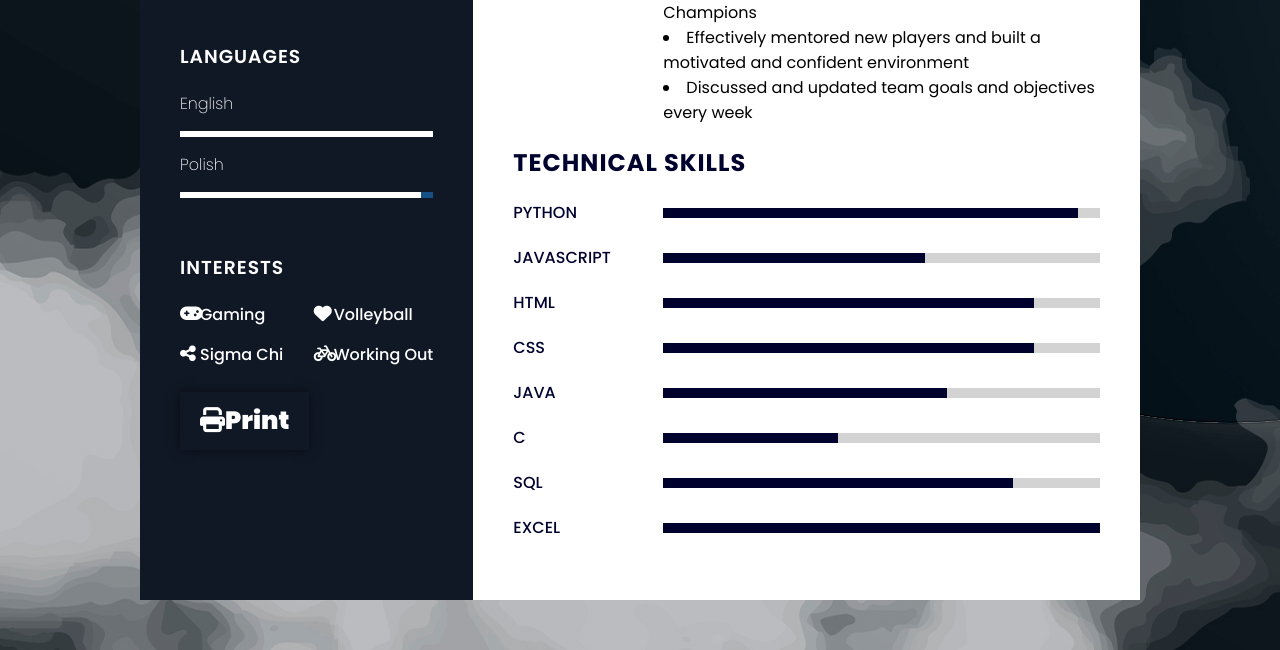
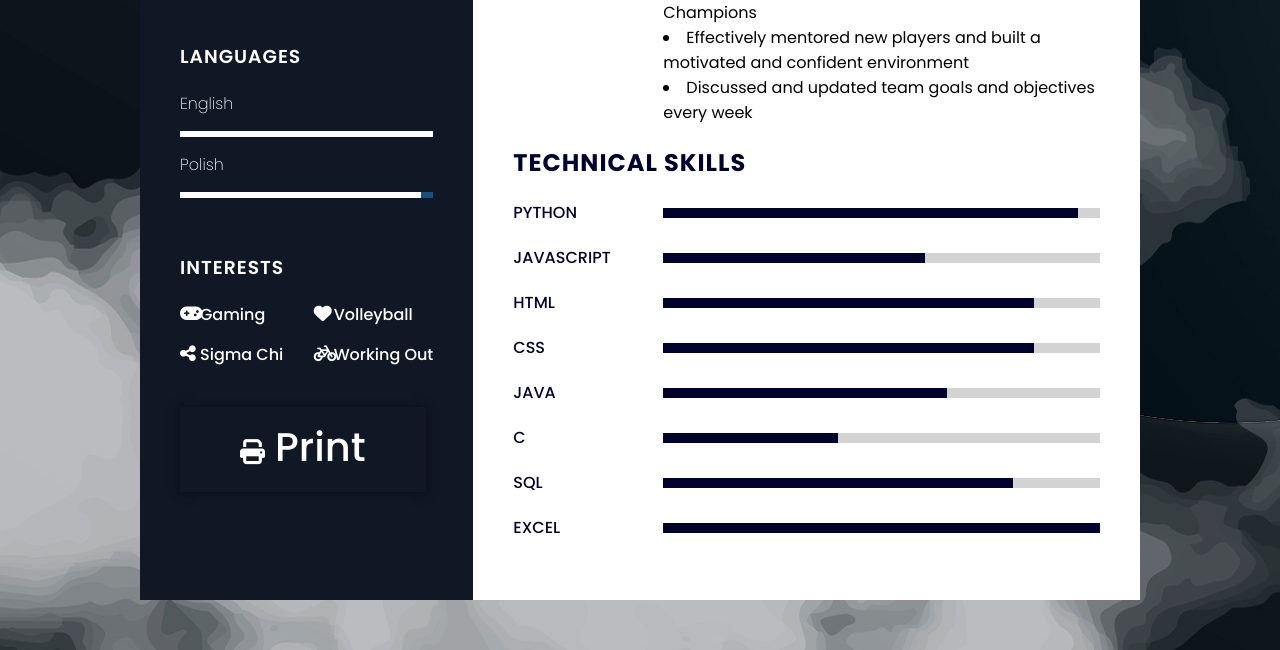
Before and after one commit to jbacl/ResumeWebsite, a plain HTML site: page index.html in a window 1280 px wide. Shown: the part 1038-1688 px from the top of the page. Drawn offline with Linux system fonts and the light colour scheme.

Commit message:
Update style.css

```diff
--- a/css/style.css
+++ b/css/style.css
@@ -329,23 +329,32 @@ button:hover
     box-shadow: 0 0 0px;
 }
 
-.printButton button
+.printButton button.print
 {
+
     position: relative;
-    text-align: right;
-    margin-top: 25px;
+    margin-top: 40px;
     font-size: 25px;
-    padding: 10px 20px;
+    padding: 20px 60px;
     box-shadow: 0 0 10px rgba(0, 0, 0, 0.5);
     background-color: rgb(16,24,37);
 }
 
-.printButton button .h7
+.printButton button.print:hover
+{
+    color: #ffffff;
+}
+ .printButton h7
 {
     text-transform: none;
     padding-left: 10px;
-    font-style: italic;
+    font-style: normal;
+    color: #fff;
+    font-size: 40px;
+    font-weight: 500;
+    position: relative;
 }
+
 
 .social-icon
 {
```
